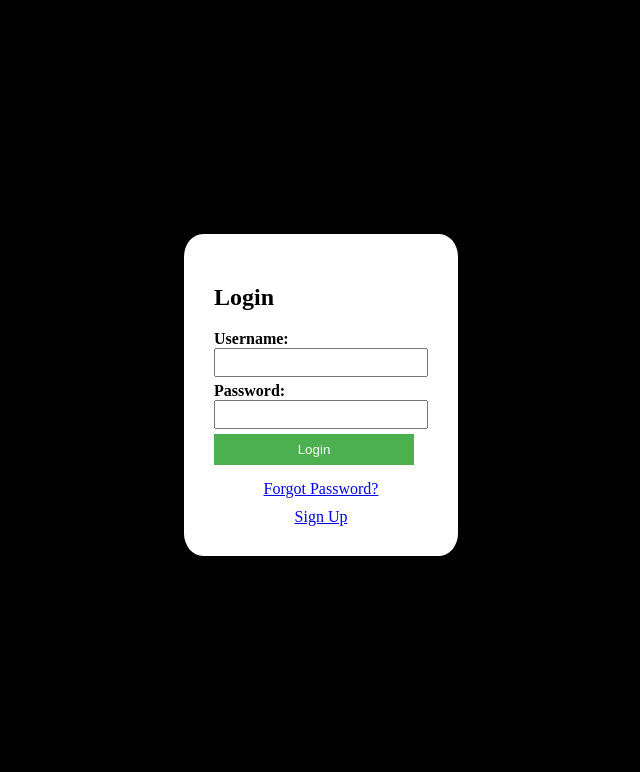
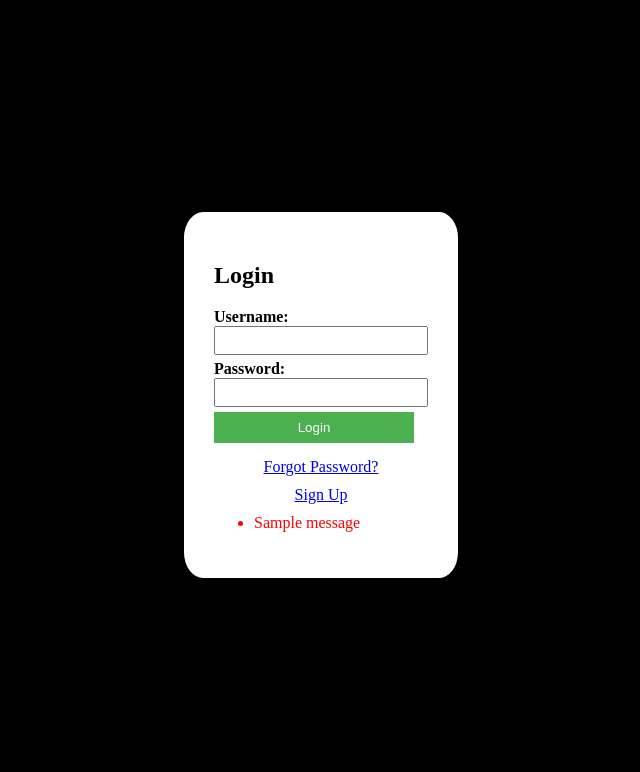
Before and after one commit to lctzz540/Cellphone-Store-WebApp-Django, a Django app: page /login/ in a window 1280 px wide. Shown: the part 68-840 px from the top of the page, without its empty margins (319-959 px from the left). Run offline with Django 4.2, Linux system fonts and the light colour scheme; tables that the repository leaves empty hold one stand-in row (values such as "Sample post"); one stand-in notice (Sample message) is shown.

Commit message:
add display error in login and sign in

```diff
--- a/store/templates/login.html
+++ b/store/templates/login.html
@@ -38,6 +38,10 @@
     text-align: center;
     margin-top: 10px;
   }
+  .error-message {
+    color: red;
+    margin-top: 10px;
+  }
 </style>
 <div class="login-container">
   <form method="post" class="login-form">
@@ -58,6 +62,14 @@
   <div class="forgot-password-link">
     <a href="{% url 'signup' %}">Sign Up</a>
   </div>
+  {% if messages %}
+    <ul class="error-message">
+        {% for message in messages %}
+            <li{% if message.tags %} class="{{ message.tags }}"{% endif %}>{{ message }}</li>
+        {% endfor %}
+    </ul>
+  {% endif %}
   </form>
+
 </div>
 {% endblock %}
--- a/store/views/user.py
+++ b/store/views/user.py
@@ -38,10 +38,12 @@ def user_signup(request):
                 return redirect("home")
         else:
             print("Form is not valid:", form.errors)
+            messages.error(
+                request, "Error during signup. Please check the form fields."
+            )
 
     else:
         form = UserCreationForm()
-
     return render(request, "signup.html", {"form": form})
 
 
@@ -60,6 +62,7 @@ def user_login(request):
                 return redirect("home")
         else:
             print(form.errors)
+            messages.error(request, "Invalid username or password")
     else:
         form = AuthenticationForm()
     return render(request, "login.html", {"form": form})
@@ -76,19 +79,16 @@ def password_reset_request(request):
         try:
             user = User.objects.get(email=email)
         except User.DoesNotExist:
-            # Handle case where email is not found
             return render(
-                request, "password_reset_request.html", {"message": "Email not found."}
+                request, "password_reset_request.html", {
+                    "message": "Email not found."}
             )
 
-        # Generate a unique token
         token = get_random_string(length=32)
 
-        # Save the password reset request in the database
         reset_request = PasswordResetRequest(user=user, token=token)
         reset_request.save()
 
-        # Send email with password reset link
         reset_link = f"http://{request.get_host()}/password-reset/{token}"
         send_mail(
             "Password Reset",
@@ -128,7 +128,6 @@ def password_reset(request, token):
         user.password = make_password(password)
         user.save()
 
-        # Delete the password reset request from the database
         reset_request.delete()
 
         messages.success(
```
Also changed, not shown: store/templates/signup.html (+15 -0 lines).
